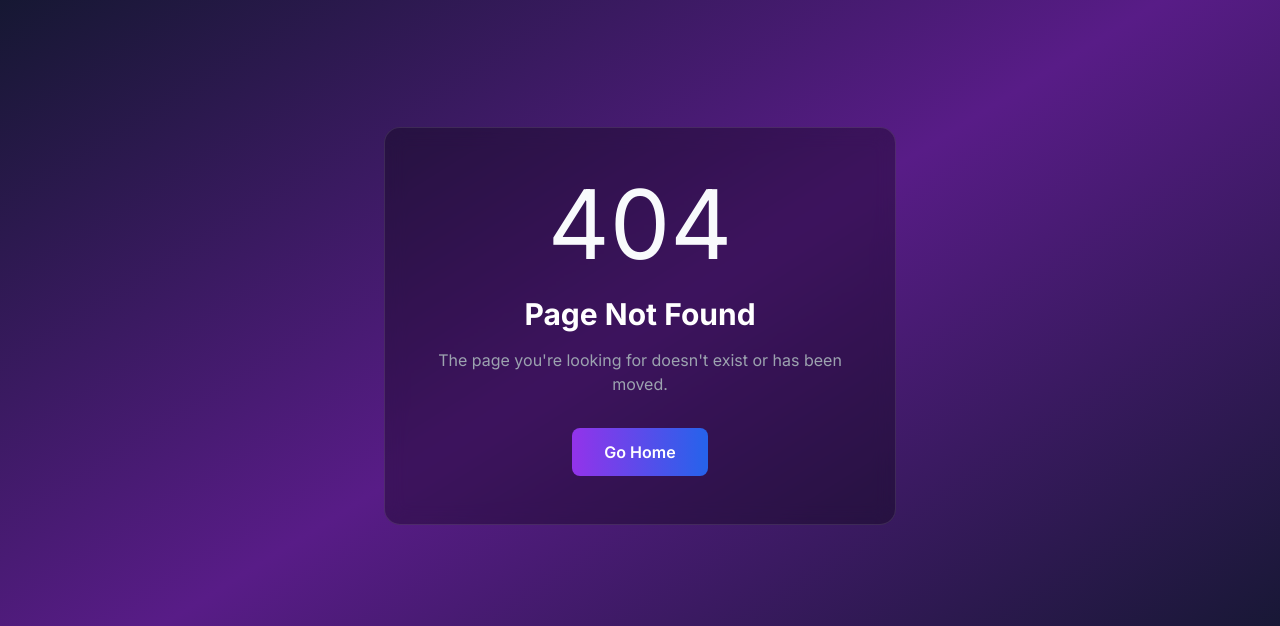
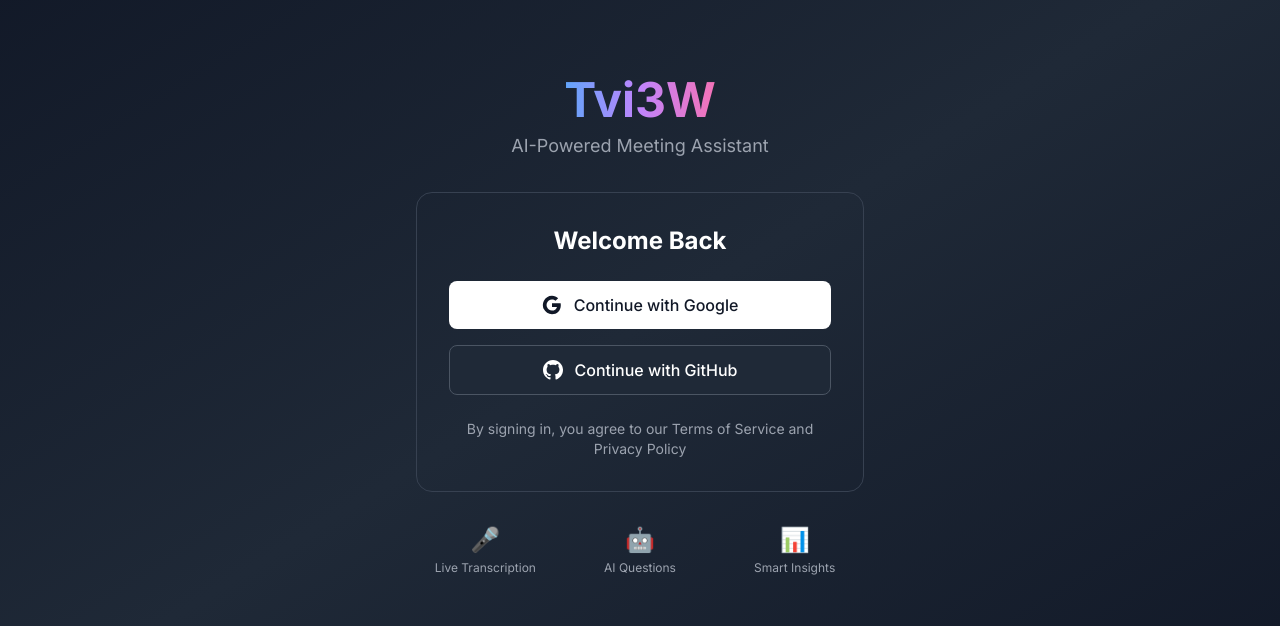
Before and after one commit to Srujansai07/Tvi3w, a Next.js app: page /auth/signin in a window 1280 px wide. Before the commit this address had no page. Shown: the part 140-766 px from the top of the page. Built offline with nearby package versions, Linux system fonts and the light colour scheme; no server answers.

Commit message:
Phase 2: Authentication system with NextAuth.js and OAuth

```diff
--- /dev/null
+++ b/app/api/auth/[...nextauth]/route.ts
@@ -0,0 +1,3 @@
+import { handlers } from "@/auth"
+
+export const { GET, POST } = handlers
--- /dev/null
+++ b/app/auth/layout.tsx
@@ -0,0 +1,17 @@
+import { auth } from "@/auth"
+import { redirect } from "next/navigation"
+
+export default async function AuthLayout({
+    children,
+}: {
+    children: React.ReactNode
+}) {
+    const session = await auth()
+
+    // If already authenticated, redirect to dashboard
+    if (session) {
+        redirect('/dashboard')
+    }
+
+    return <>{children}</>
+}
--- /dev/null
+++ b/app/auth/signin/page.tsx
@@ -0,0 +1,118 @@
+'use client'
+
+import { signIn } from 'next-auth/react'
+import { useState } from 'react'
+import { useRouter } from 'next/navigation'
+
+export default function SignInPage() {
+    const [isLoading, setIsLoading] = useState(false)
+    const router = useRouter()
+
+    const handleGoogleSignIn = async () => {
+        setIsLoading(true)
+        try {
+            await signIn('google', { callbackUrl: '/dashboard' })
+        } catch (error) {
+            console.error('Sign in error:', error)
+        } finally {
+            setIsLoading(false)
+        }
+    }
+
+    const handleGitHubSignIn = async () => {
+        setIsLoading(true)
+        try {
+            await signIn('github', { callbackUrl: '/dashboard' })
+        } catch (error) {
+            console.error('Sign in error:', error)
+        } finally {
+            setIsLoading(false)
+        }
+    }
+
+    return (
+        <div className="min-h-screen flex items-center justify-center bg-gradient-to-br from-gray-900 via-gray-800 to-gray-900">
+            <div className="max-w-md w-full mx-4">
+                {/* Logo & Title */}
+                <div className="text-center mb-8">
+                    <h1 className="text-5xl font-bold mb-2">
+                        <span className="bg-gradient-to-r from-blue-400 via-purple-400 to-pink-400 bg-clip-text text-transparent">
+                            Tvi3W
+                        </span>
+                    </h1>
+                    <p className="text-gray-400 text-lg">
+                        AI-Powered Meeting Assistant
+                    </p>
+                </div>
+
+                {/* Sign In Card */}
+                <div className="glass-panel p-8 rounded-2xl border border-gray-700">
+                    <h2 className="text-2xl font-bold text-white mb-6 text-center">
+                        Welcome Back
+                    </h2>
+
+                    <div className="space-y-4">
+                        {/* Google Sign In */}
+                        <button
+                            onClick={handleGoogleSignIn}
+                            disabled={isLoading}
+                            className="w-full flex items-center justify-center gap-3 px-6 py-3 bg-white text-gray-900 rounded-lg font-medium hover:bg-gray-100 transition-all disabled:opacity-50 disabled:cursor-not-allowed"
+                        >
+                            <svg className="w-5 h-5" viewBox="0 0 24 24">
+                                <path
+                                    fill="currentColor"
+                                    d="M22.56 12.25c0-.78-.07-1.53-.2-2.25H12v4.26h5.92c-.26 1.37-1.04 2.53-2.21 3.31v2.77h3.57c2.08-1.92 3.28-4.74 3.28-8.09z"
+                                />
+                                <path
+                                    fill="currentColor"
+                                    d="M12 23c2.97 0 5.46-.98 7.28-2.66l-3.57-2.77c-.98.66-2.23 1.06-3.71 1.06-2.86 0-5.29-1.93-6.16-4.53H2.18v2.84C3.99 20.53 7.7 23 12 23z"
+                                />
+                                <path
+                                    fill="currentColor"
+                                    d="M5.84 14.09c-.22-.66-.35-1.36-.35-2.09s.13-1.43.35-2.09V7.07H2.18C1.43 8.55 1 10.22 1 12s.43 3.45 1.18 4.93l2.85-2.22.81-.62z"
+                                />
+                                <path
+                                    fill="currentColor"
+                                    d="M12 5.38c1.62 0 3.06.56 4.21 1.64l3.15-3.15C17.45 2.09 14.97 1 12 1 7.7 1 3.99 3.47 2.18 7.07l3.66 2.84c.87-2.6 3.3-4.53 6.16-4.53z"
+                                />
+                            </svg>
+                            {isLoading ? 'Signing in...' : 'Continue with Google'}
+                        </button>
+
+                        {/* GitHub Sign In */}
+                        <button
+                            onClick={handleGitHubSignIn}
+                            disabled={isLoading}
+                            className="w-full flex items-center justify-center gap-3 px-6 py-3 bg-gray-800 text-white rounded-lg font-medium hover:bg-gray-700 transition-all disabled:opacity-50 disabled:cursor-not-allowed border border-gray-600"
+                        >
+                            <svg className="w-5 h-5" fill="currentColor" viewBox="0 0 24 24">
+                                <path d="M12 0c-6.626 0-12 5.373-12 12 0 5.302 3.438 9.8 8.207 11.387.599.111.793-.261.793-.577v-2.234c-3.338.726-4.033-1.416-4.033-1.416-.546-1.387-1.333-1.756-1.333-1.756-1.089-.745.083-.729.083-.729 1.205.084 1.839 1.237 1.839 1.237 1.07 1.834 2.807 1.304 3.492.997.107-.775.418-1.305.762-1.604-2.665-.305-5.467-1.334-5.467-5.931 0-1.311.469-2.381 1.236-3.221-.124-.303-.535-1.524.117-3.176 0 0 1.008-.322 3.301 1.23.957-.266 1.983-.399 3.003-.404 1.02.005 2.047.138 3.006.404 2.291-1.552 3.297-1.23 3.297-1.23.653 1.653.242 2.874.118 3.176.77.84 1.235 1.911 1.235 3.221 0 4.609-2.807 5.624-5.479 5.921.43.372.823 1.102.823 2.222v3.293c0 .319.192.694.801.576 4.765-1.589 8.199-6.086 8.199-11.386 0-6.627-5.373-12-12-12z" />
+                            </svg>
+                            {isLoading ? 'Signing in...' : 'Continue with GitHub'}
+                        </button>
+                    </div>
+
+                    <div className="mt-6 text-center text-sm text-gray-400">
+                        By signing in, you agree to our Terms of Service and Privacy Policy
+                    </div>
+                </div>
+
+                {/* Features */}
+                <div className="mt-8 grid grid-cols-3 gap-4 text-center">
+                    <div>
+                        <div className="text-2xl mb-1">🎤</div>
+                        <div className="text-xs text-gray-400">Live Transcription</div>
+                    </div>
+                    <div>
+                        <div className="text-2xl mb-1">🤖</div>
+                        <div className="text-xs text-gray-400">AI Questions</div>
+                    </div>
+                    <div>
+                        <div className="text-2xl mb-1">📊</div>
+                        <div className="text-xs text-gray-400">Smart Insights</div>
+                    </div>
+                </div>
+            </div>
+        </div>
+    )
+}
--- /dev/null
+++ b/app/dashboard/layout.tsx
@@ -0,0 +1,17 @@
+import { auth } from "@/auth"
+import { redirect } from "next/navigation"
+
+export default async function DashboardLayout({
+    children,
+}: {
+    children: React.ReactNode
+}) {
+    const session = await auth()
+
+    // Protect dashboard routes
+    if (!session) {
+        redirect('/auth/signin')
+    }
+
+    return <>{children}</>
+}
--- /dev/null
+++ b/auth.ts
@@ -0,0 +1,43 @@
+import NextAuth from "next-auth"
+import Google from "next-auth/providers/google"
+import GitHub from "next-auth/providers/github"
+import { SupabaseAdapter } from "@auth/supabase-adapter"
+
+export const { handlers, auth, signIn, signOut } = NextAuth({
+    providers: [
+        Google({
+            clientId: process.env.GOOGLE_CLIENT_ID!,
+            clientSecret: process.env.GOOGLE_CLIENT_SECRET!,
+        }),
+        GitHub({
+            clientId: process.env.GITHUB_ID!,
+            clientSecret: process.env.GITHUB_SECRET!,
+        }),
+    ],
+    adapter: SupabaseAdapter({
+        url: process.env.NEXT_PUBLIC_SUPABASE_URL!,
+        secret: process.env.SUPABASE_SERVICE_ROLE_KEY!,
+    }),
+    pages: {
+        signIn: '/auth/signin',
+        error: '/auth/error',
+    },
+    callbacks: {
+        async session({ session, user }) {
+            if (session.user) {
+                session.user.id = user.id
+            }
+            return session
+        },
+        async redirect({ url, baseUrl }) {
+            // Redirect to dashboard after sign in
+            if (url.startsWith(baseUrl)) return url
+            if (url.startsWith('/')) return `${baseUrl}${url}`
+            return baseUrl + '/dashboard'
+        },
+    },
+    session: {
+        strategy: "database",
+        maxAge: 30 * 24 * 60 * 60, // 30 days
+    },
+})
```
Also changed, not shown: middleware.ts (+27 -15 lines).
